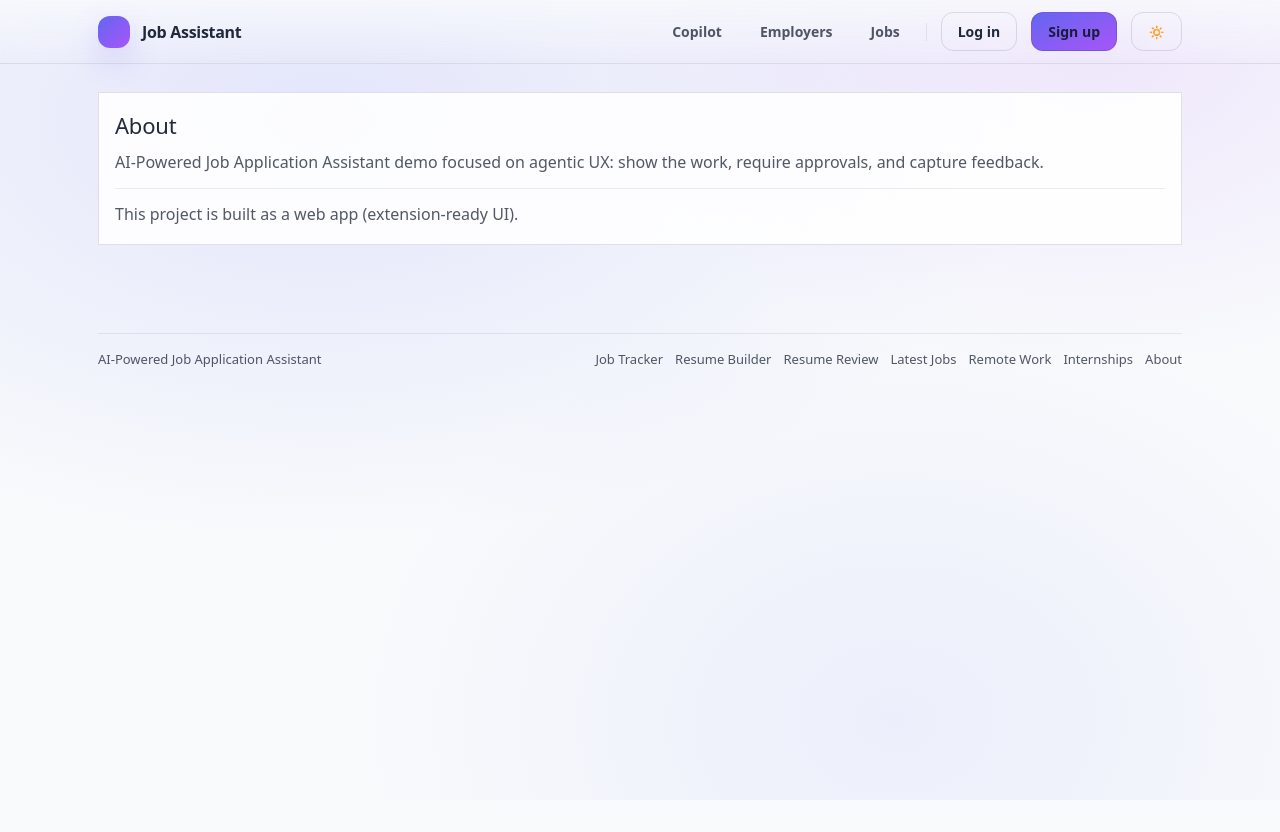
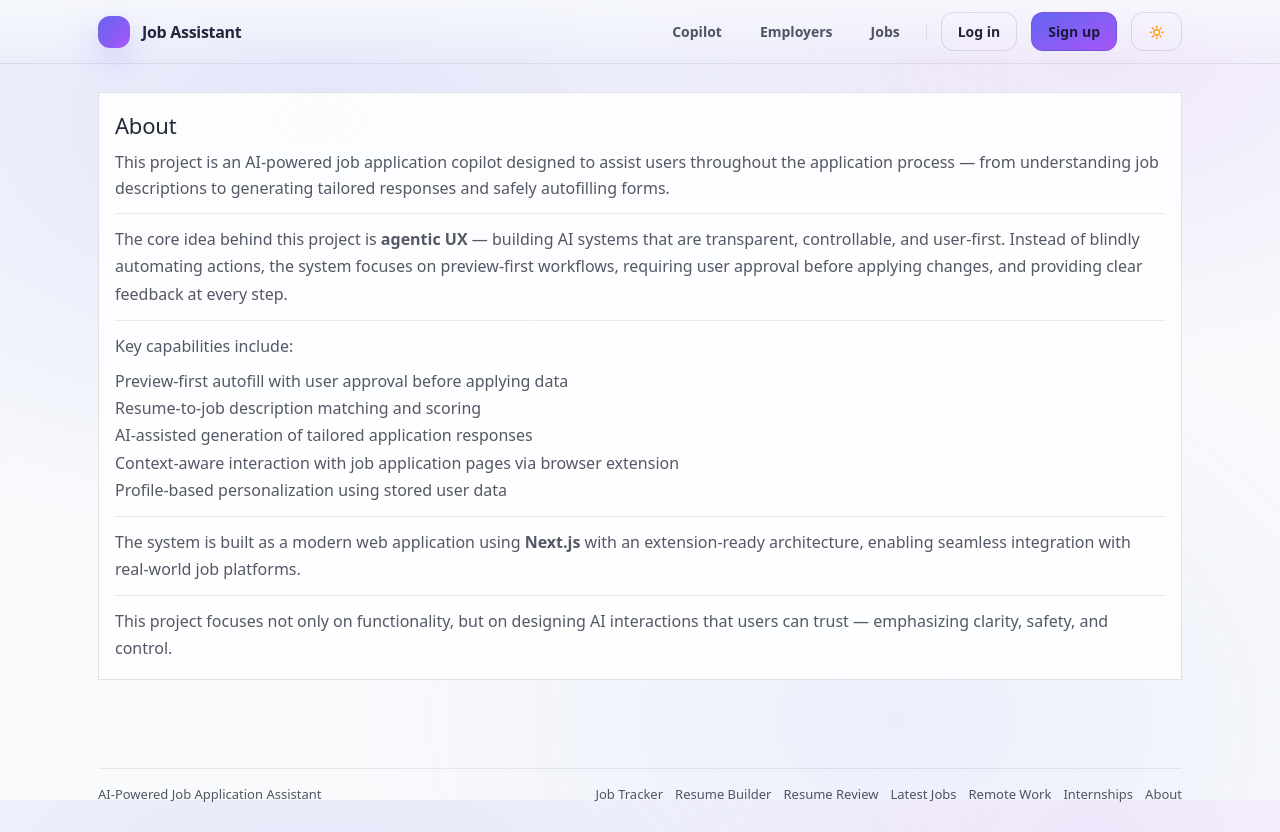
Before and after one commit to Rashmi0193/PMAJobAssistantAgent, a Next.js app in the folder frontend/: page /about in a window 1280 px wide. Before the commit the page ends 800 px from the top, so only its background shows below. Built offline with nearby package versions, Linux system fonts and the light colour scheme.

Commit message:
Updated about page

```diff
--- a/frontend/src/app/about/page.tsx
+++ b/frontend/src/app/about/page.tsx
@@ -7,13 +7,43 @@ export default function AboutPage() {
   return (
     <main className="container">
       <Card>
-        <h1 style={{ margin: 0, fontSize: 22, letterSpacing: -0.2 }}>About</h1>
+        <h1 style={{ margin: 0, fontSize: 22, letterSpacing: -0.2 }}>
+          About
+        </h1>
+
         <p style={{ margin: "8px 0 0", color: "var(--muted)", lineHeight: 1.6 }}>
-          AI-Powered Job Application Assistant demo focused on agentic UX: show the work, require approvals, and capture feedback.
+          This project is an AI-powered job application copilot designed to assist users throughout the application process — from understanding job descriptions to generating tailored responses and safely autofilling forms.
         </p>
+
         <Divider />
+
         <p style={{ margin: 0, color: "var(--muted)", lineHeight: 1.7 }}>
-          This project is built as a web app (extension-ready UI).
+          The core idea behind this project is <b>agentic UX</b> — building AI systems that are transparent, controllable, and user-first. Instead of blindly automating actions, the system focuses on preview-first workflows, requiring user approval before applying changes, and providing clear feedback at every step.
+        </p>
+
+        <Divider />
+
+        <p style={{ margin: 0, color: "var(--muted)", lineHeight: 1.7 }}>
+          Key capabilities include:
+        </p>
+
+        <ul style={{ marginTop: 8, color: "var(--muted)", lineHeight: 1.7 }}>
+          <li>Preview-first autofill with user approval before applying data</li>
+          <li>Resume-to-job description matching and scoring</li>
+          <li>AI-assisted generation of tailored application responses</li>
+          <li>Context-aware interaction with job application pages via browser extension</li>
+          <li>Profile-based personalization using stored user data</li>
+        </ul>
+
+        <Divider />
+
+        <p style={{ margin: 0, color: "var(--muted)", lineHeight: 1.7 }}>
+        The system is built as a modern web application using <b>Next.js</b> with an extension-ready architecture, enabling seamless integration with real-world job platforms.        </p>
+
+        <Divider />
+
+        <p style={{ margin: 0, color: "var(--muted)", lineHeight: 1.7 }}>
+          This project focuses not only on functionality, but on designing AI interactions that users can trust — emphasizing clarity, safety, and control.
         </p>
       </Card>
     </main>
```
